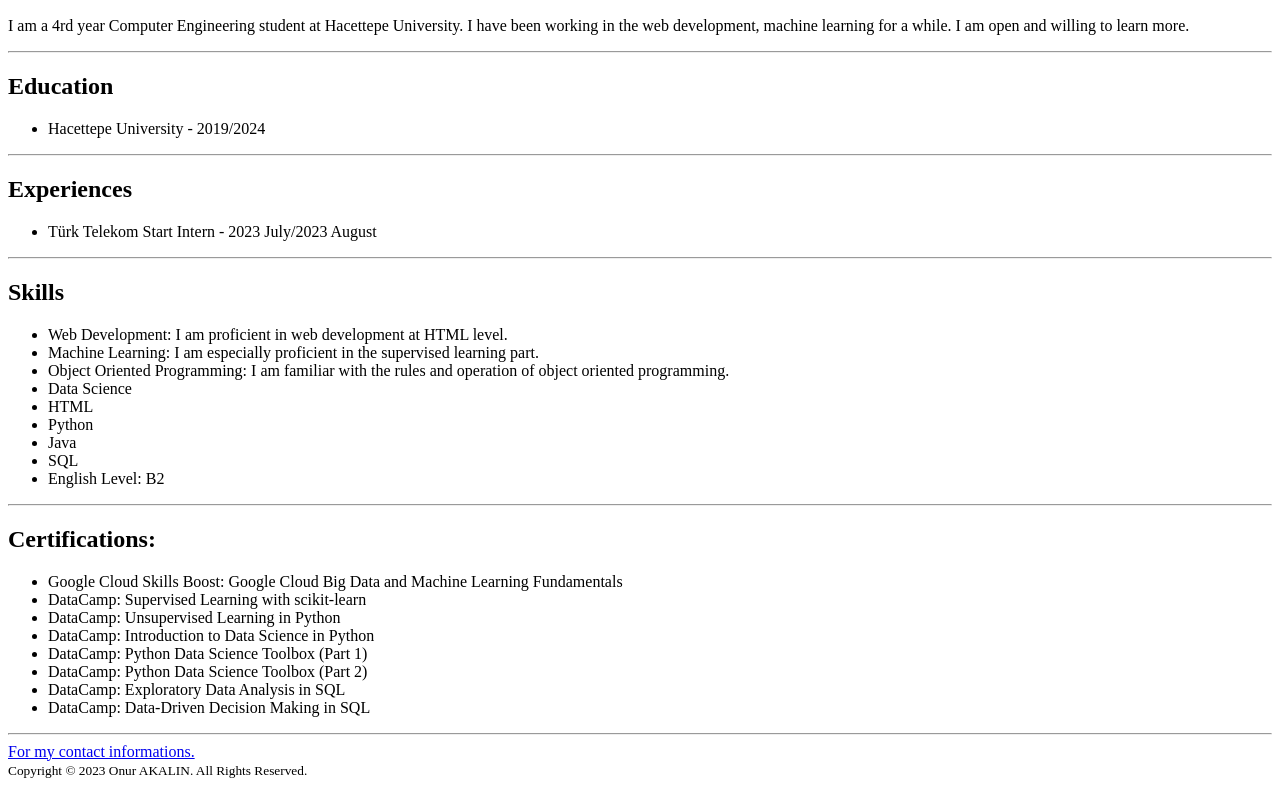
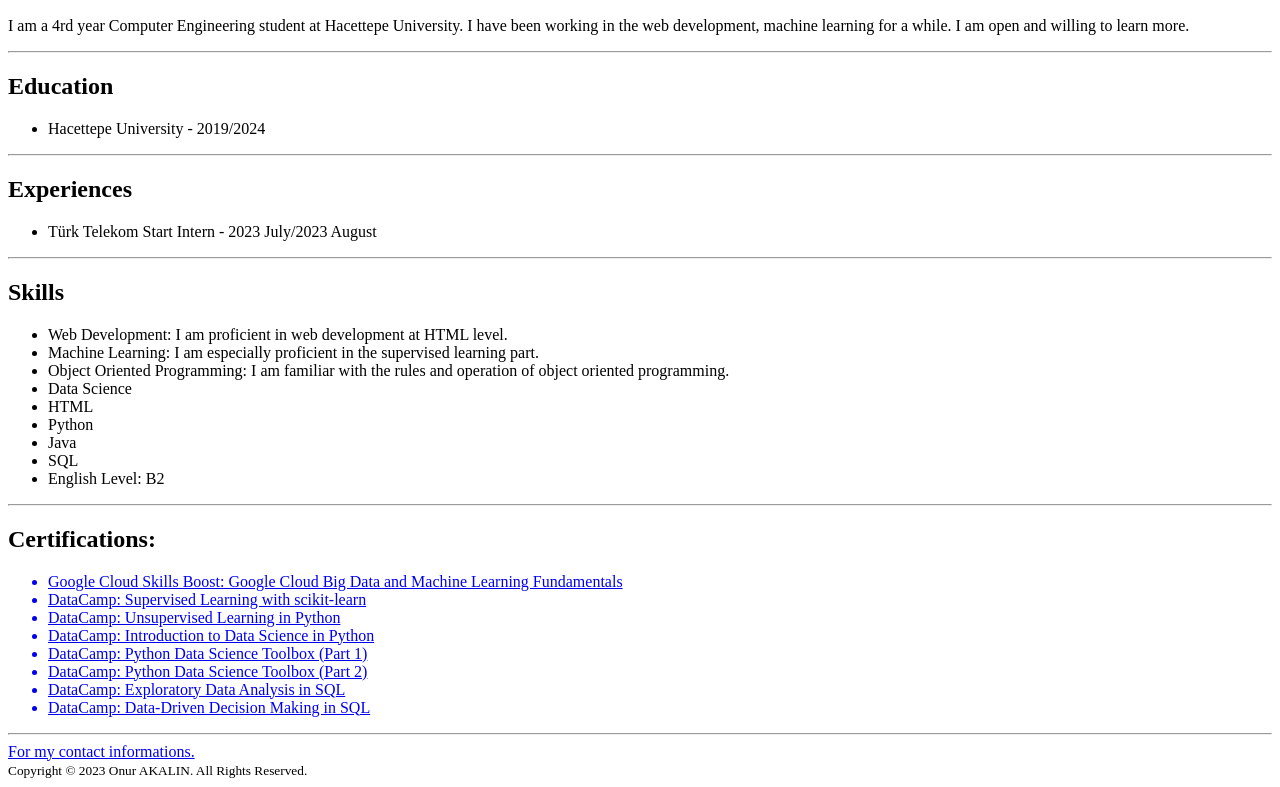
Before and after one commit to farothaiwee/html-resume, a plain HTML site: page index.html in a window 1280 px wide. Shown: the part 442-1229 px from the top of the page. Drawn offline with Linux system fonts and the light colour scheme.

Commit message:
certifications links added.

```diff
--- a/index.html
+++ b/index.html
@@ -36,31 +36,39 @@
     </ul><hr />
     <h2>Certifications:</h2>
     <ul>
-        <li>Google Cloud Skills Boost:
+        <a href="https://www.cloudskillsboost.google/public_profiles/261b1888-0adc-4fa7-af11-047b84705264/badges/3094746?utm_medium=social&utm_source=linkedin&utm_campaign=ql-social-share"><li>Google Cloud Skills Boost:
             Google Cloud Big Data and
             Machine Learning
-            Fundamentals</li>
-        <li>DataCamp:
-            Supervised Learning with scikit-learn</li>
-        <li>DataCamp:
+            Fundamentals</li></a>
+
+        <a href="https://www.datacamp.com/statement-of-accomplishment/course/700a752c637b3663d86f745e8cbcd9ef97a29021"><li>DataCamp:
+            Supervised Learning with scikit-learn</li></a>
+
+        <a href="https://www.datacamp.com/statement-of-accomplishment/course/0426c7c9400ef827db4a47239f570e95371e64f5"><li>DataCamp:
             Unsupervised Learning in
-            Python</li>
-        <li>DataCamp:
+            Python</li></a>
+
+        <a href="https://www.datacamp.com/statement-of-accomplishment/course/326b0698d335e584e63f1bcd171e7b27ec8cebf4"><li>DataCamp:
             Introduction to Data Science in
             Python
-            </li>
-        <li>DataCamp:
+            </li></a>
+
+        <a href="https://www.datacamp.com/statement-of-accomplishment/course/d4b57a4fdeb49d46a682db89b992111a1d78ac5c"><li>DataCamp:
             Python Data Science Toolbox
-            (Part 1)</li>
-        <li>DataCamp:
+            (Part 1)</li></a>
+
+        <a href="https://www.datacamp.com/statement-of-accomplishment/course/d1c0dc1d44a5dfbfaa98feaec4475a5f0ce99826"><li>DataCamp:
             Python Data Science Toolbox
             (Part 2)
-            </li>
-        <li>DataCamp:
-            Exploratory Data Analysis in SQL</li>
-        <li>DataCamp:
+            </li></a>
+
+        <a href="https://www.datacamp.com/statement-of-accomplishment/course/24ba86c6b6c698dc0712d94d409a215d573a6a30"><li>DataCamp:
+            Exploratory Data Analysis in SQL</li></a>
+
+        <a href="https://www.datacamp.com/statement-of-accomplishment/course/43345319024d55810912ca24e154fdc062df92c2"><li>DataCamp:
             Data-Driven Decision Making in
-            SQL</li>
+            SQL</li></a>
+
     </ul><hr />
     <a href="./public/contact.html">For my contact informations.</a><br />
 
```
